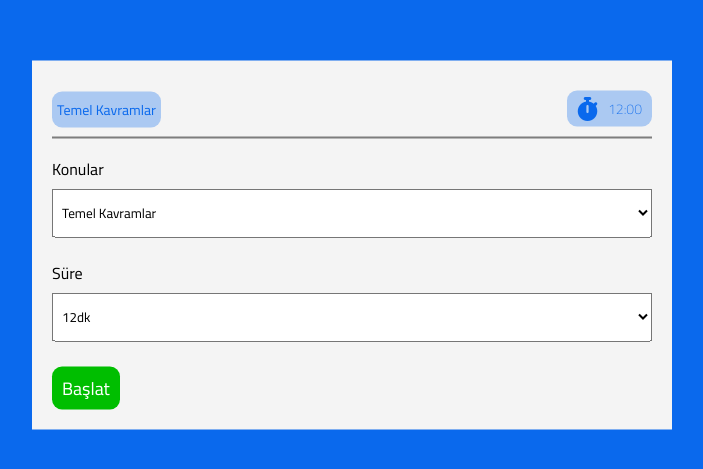
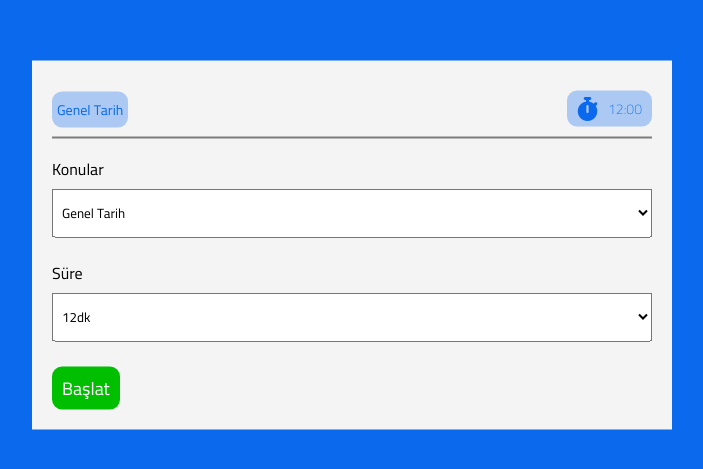
Before and after one commit to Khalid-Safi207/tyt, a plain HTML site: page index.html in a window 1280 px wide. Shown: the part 155-624 px from the top of the page, without its empty margins (288-991 px from the left). Drawn offline with Linux system fonts and the light colour scheme.

Commit message:
Update index.html

```diff
--- a/index.html
+++ b/index.html
@@ -28,10 +28,8 @@
 
             <label>Konular</label>
             <select id="konular">
-                <option value="Temel Kavramlar">Temel Kavramlar</option>
-                <option value="Bölme Bölünebilme">Bölme  Bölünebilme</option>
-                <option value="Ebob Ekok">Ebob Ekok</option>
-                <option value="Rasyonel Sayılar">Rasyonel Sayılar</option>
+                <option value="Genel Tarih">Genel Tarih</option>
+
             </select>
             <label>Süre</label>
 
```
